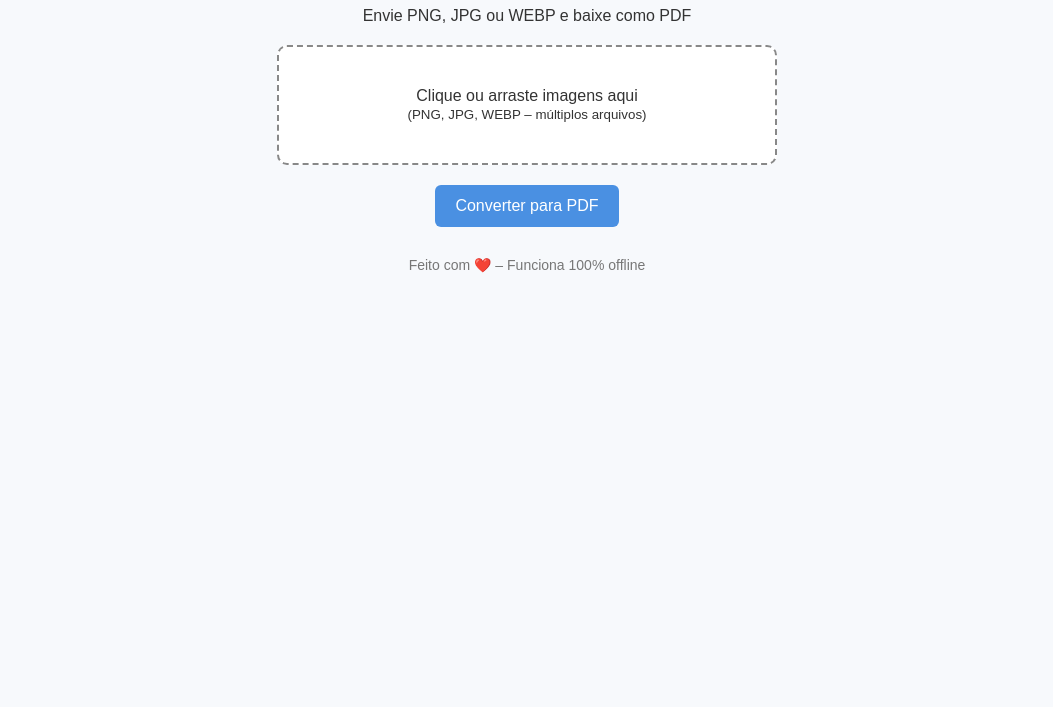
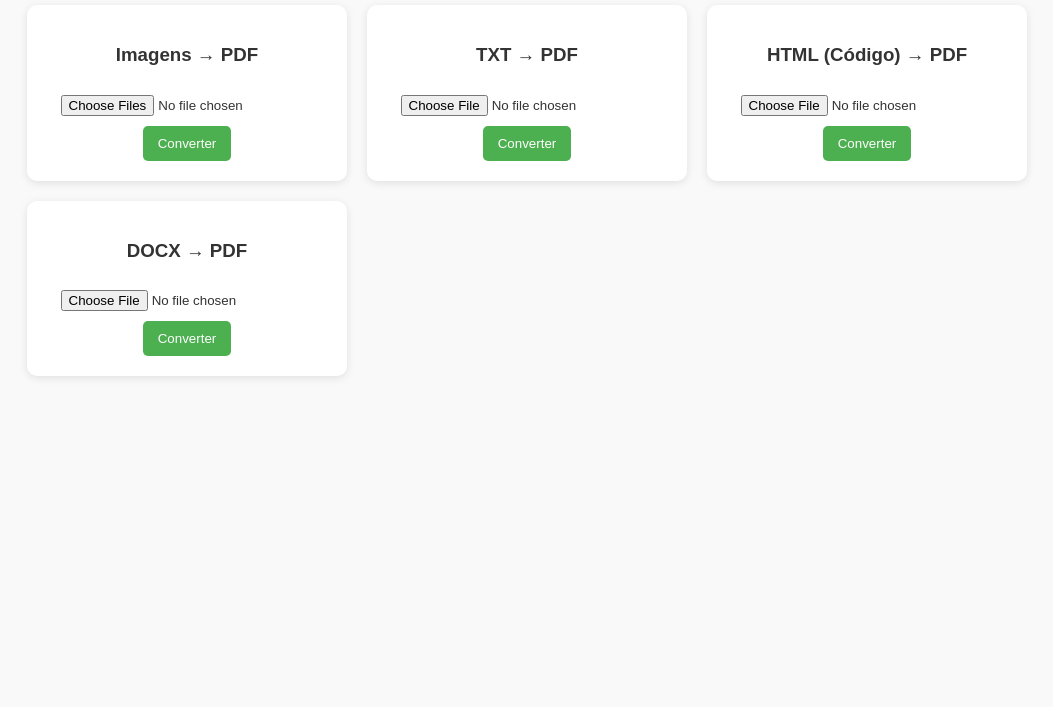
Before and after one commit to fymatsuda/conversor-images-pdf, a plain HTML site: page index.html in a window 1280 px wide. Shown: the part 93-800 px from the top of the page, without its empty margins (113-1166 px from the left). Drawn offline with nearby package versions, Linux system fonts and the light colour scheme.

Commit message:
Update layout

```diff
--- a/index.html
+++ b/index.html
@@ -2,118 +2,175 @@
 <html lang="pt-BR">
 <head>
 <meta charset="UTF-8">
-<title>Conversor de Imagens para PDF</title>
 <meta name="viewport" content="width=device-width, initial-scale=1.0">
+<title>Conversor para PDF</title>
+<!-- jsPDF -->
+<script src="https://cdnjs.cloudflare.com/ajax/libs/jspdf/2.5.1/jspdf.umd.min.js"></script>
+<!-- DocxJS -->
+<script src="https://cdnjs.cloudflare.com/ajax/libs/docx-preview/0.3.1/docx-preview.min.js"></script>
 <style>
     body {
         font-family: Arial, sans-serif;
+        background: #f9f9f9;
         margin: 0;
-        background: #f7f9fc;
+        padding: 20px;
         color: #333;
-        text-align: center;
-        padding: 20px;
     }
     h1 {
-        color: #444;
+        text-align: center;
+        margin-bottom: 20px;
     }
-    .upload-area {
-        display: block; /* Ocupa linha inteira */
-        width: 100%;
-        max-width: 500px;
-        border: 2px dashed #888;
+    .container {
+        display: grid;
+        grid-template-columns: repeat(auto-fit, minmax(250px, 1fr));
+        gap: 20px;
+        max-width: 1000px;
+        margin: auto;
+    }
+    .card {
+        background: white;
+        padding: 20px;
         border-radius: 10px;
-        padding: 40px;
-        background: #fff;
-        cursor: pointer;
-        transition: all 0.3s ease;
-        margin: 20px auto;
-        box-sizing: border-box;
+        box-shadow: 0 2px 8px rgba(0,0,0,0.1);
+        text-align: center;
     }
-    .upload-area:hover {
-        background: #eef;
-        border-color: #4a90e2;
-    }
-    input[type=file] {
-        display: none;
+    input {
+        margin: 10px 0;
     }
     button {
-        display: block; /* Garante que fique embaixo */
-        margin: 20px auto 0 auto;
-        background: #4a90e2;
+        background: #4CAF50;
         color: white;
         border: none;
-        padding: 12px 20px;
-        border-radius: 6px;
-        font-size: 16px;
+        padding: 10px 15px;
         cursor: pointer;
-        transition: background 0.3s ease;
+        border-radius: 5px;
     }
     button:hover {
-        background: #357abd;
-    }
-    footer {
-        margin-top: 30px;
-        font-size: 14px;
-        color: #777;
+        background: #45a049;
     }
 </style>
 </head>
 <body>
 
-<h1>Conversor de Imagens para PDF</h1>
-<p>Envie PNG, JPG ou WEBP e baixe como PDF</p>
+<h1>Conversor para PDF</h1>
+<div class="container">
 
-<label class="upload-area" for="fileInput">
-    Clique ou arraste imagens aqui
-    <br><small>(PNG, JPG, WEBP – múltiplos arquivos)</small>
-</label>
-<input type="file" id="fileInput" accept="image/png, image/jpeg, image/webp" multiple>
+    <!-- Imagens -->
+    <div class="card">
+        <h3>Imagens → PDF</h3>
+        <input type="file" id="imgInput" accept="image/png,image/jpeg,image/webp" multiple>
+        <button onclick="convertImages()">Converter</button>
+    </div>
 
-<button id="convertBtn">Converter para PDF</button>
+    <!-- TXT -->
+    <div class="card">
+        <h3>TXT → PDF</h3>
+        <input type="file" id="txtInput" accept=".txt">
+        <button onclick="convertTXT()">Converter</button>
+    </div>
 
-<footer>
-    Feito com ❤️ – Funciona 100% offline
-</footer>
+    <!-- HTML renderizado -->
+<!--
+    <div class="card">
+        <h3>HTML Renderizado → PDF</h3>
+        <input type="file" id="htmlRenderInput" accept=".html,.htm">
+        <button onclick="convertHTMLRendered()">Converter</button>
+    </div>
+-->
 
-<script src="https://cdnjs.cloudflare.com/ajax/libs/jspdf/2.5.1/jspdf.umd.min.js"></script>
+    <!-- HTML texto puro -->
+    <div class="card">
+        <h3>HTML (Código) → PDF</h3>
+        <input type="file" id="htmlTextInput" accept=".html,.htm">
+        <button onclick="convertHTMLText()">Converter</button>
+    </div>
+
+    <!-- DOCX -->
+    <div class="card">
+        <h3>DOCX → PDF</h3>
+        <input type="file" id="docxInput" accept=".docx">
+        <button onclick="convertDOCX()">Converter</button>
+    </div>
+
+</div>
+
 <script>
-const fileInput = document.getElementById('fileInput');
-const convertBtn = document.getElementById('convertBtn');
+const { jsPDF } = window.jspdf;
 
-convertBtn.addEventListener('click', async () => {
-    const files = Array.from(fileInput.files);
-    if (files.length === 0) {
-        alert('Selecione pelo menos uma imagem.');
-        return;
-    }
-
-    const { jsPDF } = window.jspdf;
+// Imagens
+async function convertImages() {
+    const files = document.getElementById("imgInput").files;
+    if (!files.length) return alert("Selecione imagens.");
     const pdf = new jsPDF();
-
     for (let i = 0; i < files.length; i++) {
         const imgData = await readFileAsDataURL(files[i]);
-        const img = await loadImage(imgData);
+        if (i > 0) pdf.addPage();
+        pdf.addImage(imgData, "JPEG", 10, 10, 180, 0);
+    }
+    pdf.save("imagens.pdf");
+}
 
-        const pageWidth = pdf.internal.pageSize.getWidth();
-        const pageHeight = pdf.internal.pageSize.getHeight();
-        let imgWidth = pageWidth;
-        let imgHeight = (img.height * imgWidth) / img.width;
+// TXT
+async function convertTXT() {
+    const file = document.getElementById("txtInput").files[0];
+    if (!file) return alert("Selecione um arquivo TXT.");
+    const text = await readFileAsText(file);
+    const pdf = new jsPDF();
+    const lines = pdf.splitTextToSize(text, 180);
+    pdf.text(lines, 10, 10);
+    pdf.save(file.name.replace(/\.[^/.]+$/, "") + ".pdf");
+}
 
-        if (imgHeight > pageHeight) {
-            imgHeight = pageHeight;
-            imgWidth = (img.width * imgHeight) / img.height;
-        }
+// HTML renderizado
+/*
+async function convertHTMLRendered() {
+    const file = document.getElementById("htmlRenderInput").files[0];
+    if (!file) return alert("Selecione um arquivo HTML.");
+    const htmlContent = await readFileAsText(file);
+    const pdf = new jsPDF();
+    pdf.html(new DOMParser().parseFromString(htmlContent, "text/html").body, {
+        callback: function (doc) {
+            doc.save(file.name.replace(/\.[^/.]+$/, "") + ".pdf");
+        },
+        x: 10,
+        y: 10
+    });
+}
+*/
 
-        if (i > 0) pdf.addPage();
-        pdf.addImage(img, imgData.includes('png') ? 'PNG' : 'JPEG',
-                     (pageWidth - imgWidth) / 2,
-                     (pageHeight - imgHeight) / 2,
-                     imgWidth, imgHeight);
-    }
+// HTML texto puro
+async function convertHTMLText() {
+    const file = document.getElementById("htmlTextInput").files[0];
+    if (!file) return alert("Selecione um arquivo HTML.");
+    const htmlContent = await readFileAsText(file);
+    const safeText = htmlContent.replace(/&/g, "&amp;")
+                                .replace(/</g, "&lt;")
+                                .replace(/>/g, "&gt;");
+    const pdf = new jsPDF();
+    const lines = pdf.splitTextToSize(safeText, 180);
+    pdf.text(lines, 10, 10);
+    pdf.save(file.name.replace(/\.[^/.]+$/, "") + ".pdf");
+}
 
-    pdf.save('imagens.pdf');
-});
+// DOCX
+async function convertDOCX() {
+    const file = document.getElementById("docxInput").files[0];
+    if (!file) return alert("Selecione um arquivo DOCX.");
+    const arrayBuffer = await readFileAsArrayBuffer(file);
+    const container = document.createElement("div");
+    new window.docxPreview.DocxPreview().render(arrayBuffer, container);
 
+    const pdf = new jsPDF();
+    pdf.html(container, {
+        callback: function (doc) {
+            doc.save(file.name.replace(/\.[^/.]+$/, "") + ".pdf");
+        },
+        x: 10,
+        y: 10
+    });
+}
+
+// Funções auxiliares
 function readFileAsDataURL(file) {
     return new Promise((resolve, reject) => {
         const reader = new FileReader();
@@ -122,16 +179,22 @@ function readFileAsDataURL(file) {
         reader.readAsDataURL(file);
     });
 }
-
-function loadImage(src) {
+function readFileAsText(file) {
     return new Promise((resolve, reject) => {
-        const img = new Image();
-        img.onload = () => resolve(img);
-        img.onerror = reject;
-        img.src = src;
+        const reader = new FileReader();
+        reader.onload = e => resolve(e.target.result);
+        reader.onerror = reject;
+        reader.readAsText(file, "UTF-8");
+    });
+}
+function readFileAsArrayBuffer(file) {
+    return new Promise((resolve, reject) => {
+        const reader = new FileReader();
+        reader.onload = e => resolve(e.target.result);
+        reader.onerror = reject;
+        reader.readAsArrayBuffer(file);
     });
 }
 </script>
-
 </body>
 </html>
```
